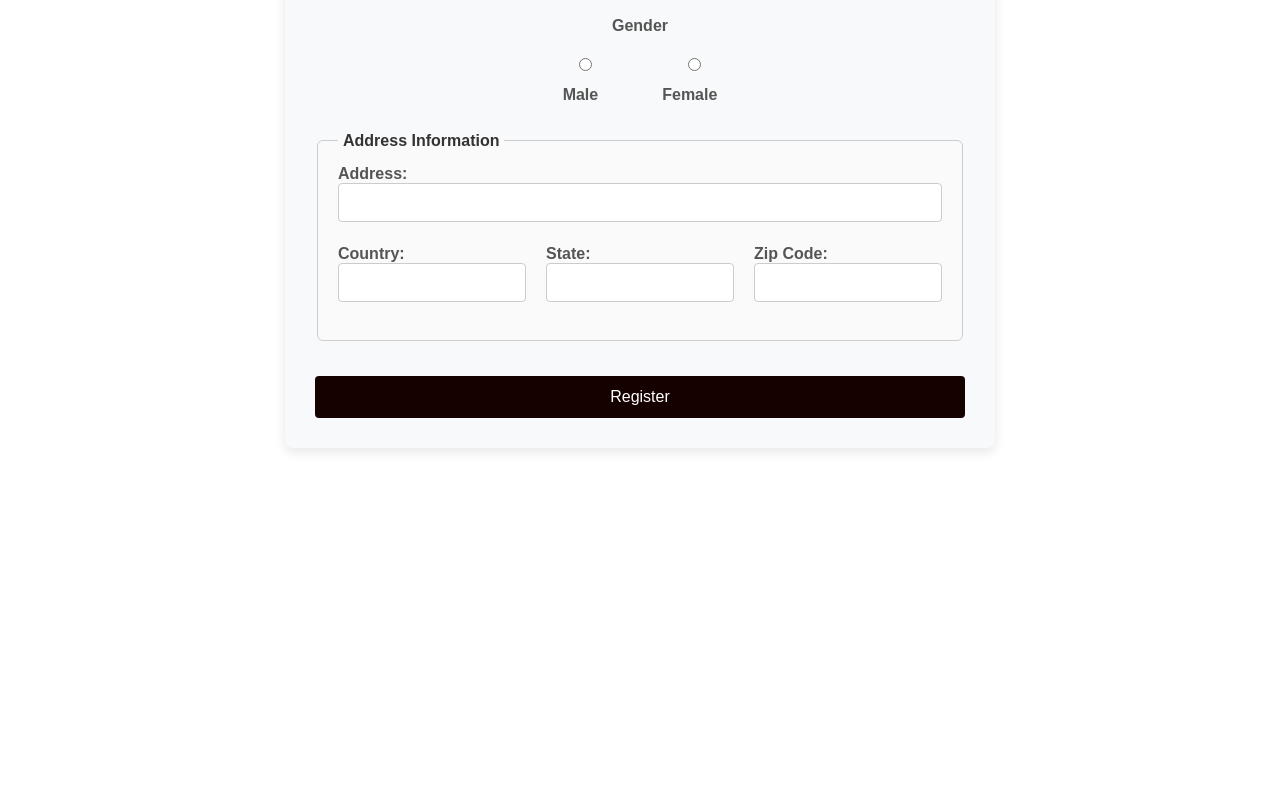
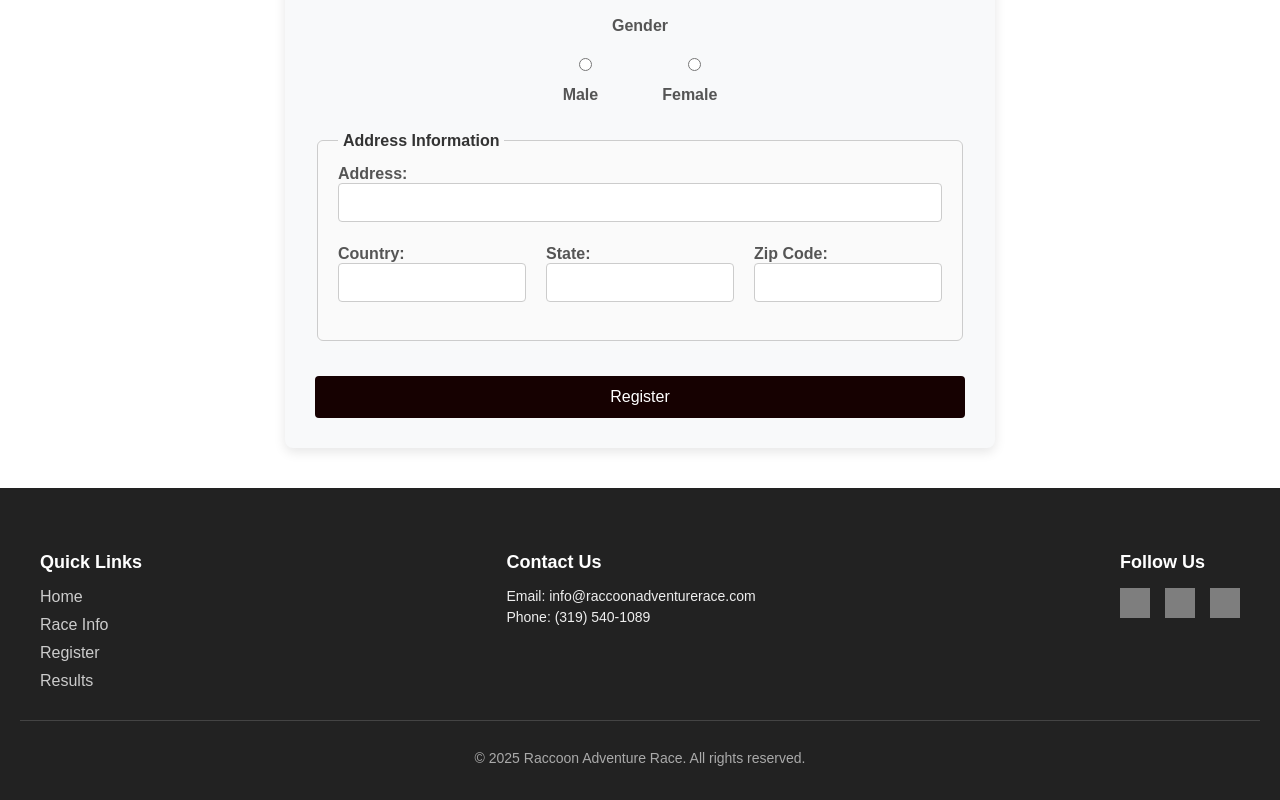
Before and after one commit to jakechristygh/raccoon-adventure-race, a React (Create React App) app in the folder my-react-app/: page /register in a window 1280 px wide. Shown: the part 596-1396 px from the top of the page. Before the commit the page ends 1084 px from the top, so only its background shows below. Built offline with nearby package versions, Linux system fonts and the light colour scheme; grey boxes are pictures that could not be loaded.

Commit message:
fix links in footer

```diff
--- a/my-react-app/src/components/Footer.jsx
+++ b/my-react-app/src/components/Footer.jsx
@@ -1,4 +1,5 @@
 import React from "react";
+import { Link } from "react-router-dom";
 import "./Footer.css";
 
 const Footer = () => {
@@ -8,12 +9,10 @@ const Footer = () => {
         <div className="footer-section">
           <h4>Quick Links</h4>
           <ul>
-            <li><a href="#hero">Home</a></li>
-            <li><a href="#race-options">Register</a></li>
-            <li><a href="#race-description">Race Info</a></li>
-            <li><a href="#register">Register</a></li>
-            <li><a href="#race-legs">Race Legs</a></li>
-            <li><a href="#results">Results</a></li>
+            <li><Link to="/">Home</Link></li>
+            <li><Link to="/race-info">Race Info</Link></li>
+            <li><Link to="/register">Register</Link></li>
+            <li><Link to="/results">Results</Link></li>
 
           </ul>
         </div>
--- a/my-react-app/src/pages/RaceInfo.js
+++ b/my-react-app/src/pages/RaceInfo.js
@@ -1,11 +1,14 @@
 import React from "react";
 import RaceLegs from "../components/RaceLegs";
+import Footer from "../components/Footer";
+
 
 export default function RaceInfo() {
   return (
     <div style={{ padding: "2rem"}}>
       <h1 style={{ textAlign: "center"}} >Race Information</h1>
       <RaceLegs />
+      <Footer />
     </div>
   );
 }
--- a/my-react-app/src/pages/Register.js
+++ b/my-react-app/src/pages/Register.js
@@ -1,5 +1,6 @@
 import React, { useState } from "react";
 import "./Register.css";
+import Footer from "../components/Footer";
 
 function Register() {
   const [formData, setFormData] = useState({
@@ -63,6 +64,7 @@ function Register() {
   };
 
   return (
+    <div>
       <div className="register-page">
         <h2>Register</h2>
         {message && <p>{message}</p>}
@@ -154,7 +156,10 @@ function Register() {
           <button type="submit">Register</button>
         </form>
       </div>
+      <Footer />
+    </div>
   );
+
 }
 
 export default Register;
--- a/my-react-app/src/pages/Results.js
+++ b/my-react-app/src/pages/Results.js
@@ -3,6 +3,8 @@ import OverallTable from "../components/OverallTable";
 import GenderTable from "../components/GenderTable";
 import AgeGroupTable from "../components/AgeGroupTable";
 import "./Results.css";
+import Footer from "../components/Footer";
+
 
 function ResultsPage() {
   const [results, setResults] = useState([]);
@@ -15,6 +17,7 @@ function ResultsPage() {
   }, []);
 
   return (
+    <div>
       <div className="leaderboard">
         <h1 className="leaderboard h2">Race Results</h1>
         <div className="filters">
@@ -27,6 +30,10 @@ function ResultsPage() {
         {view === "gender" && <GenderTable results={results} />}
         {view === "age_group" && <AgeGroupTable results={results} />}
       </div>
+      <Footer />
+
+    </div>
+
   );
 }
 
```
Lines whose indentation alone changed are shown as unchanged.
